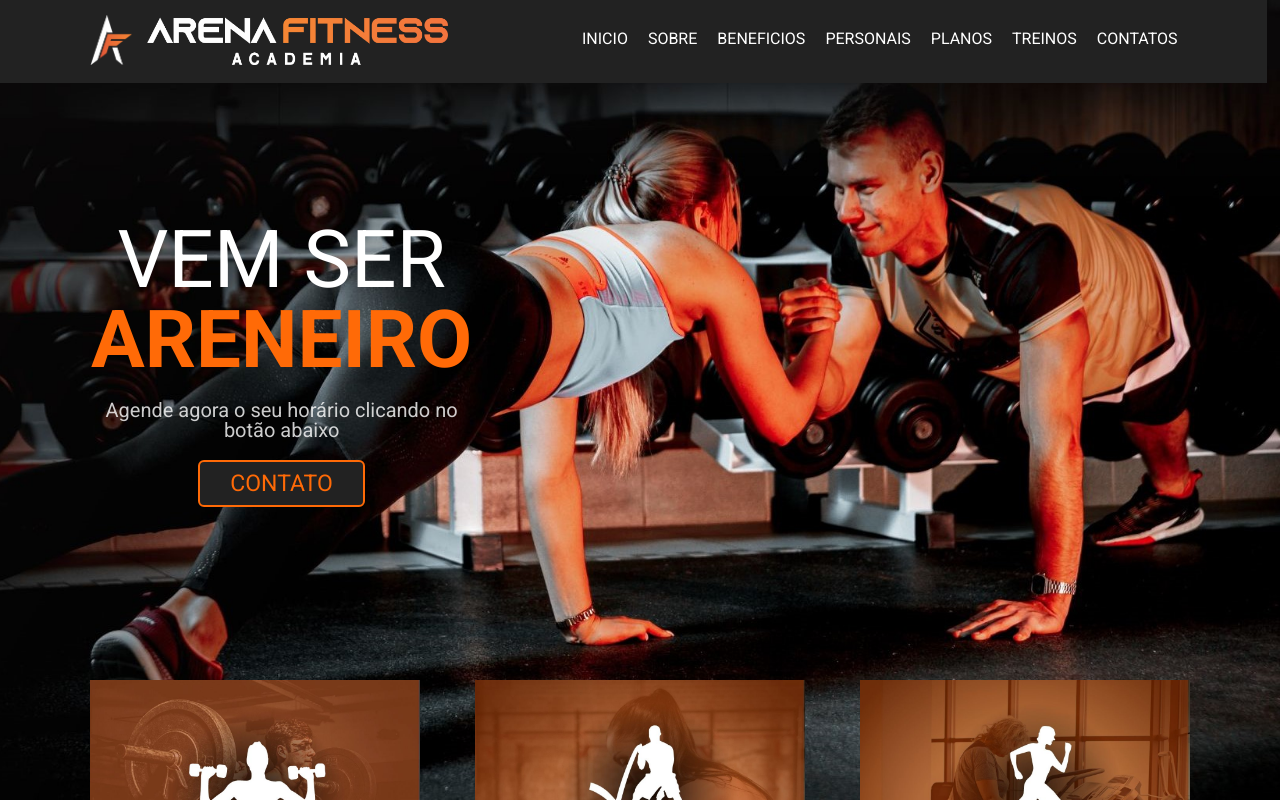
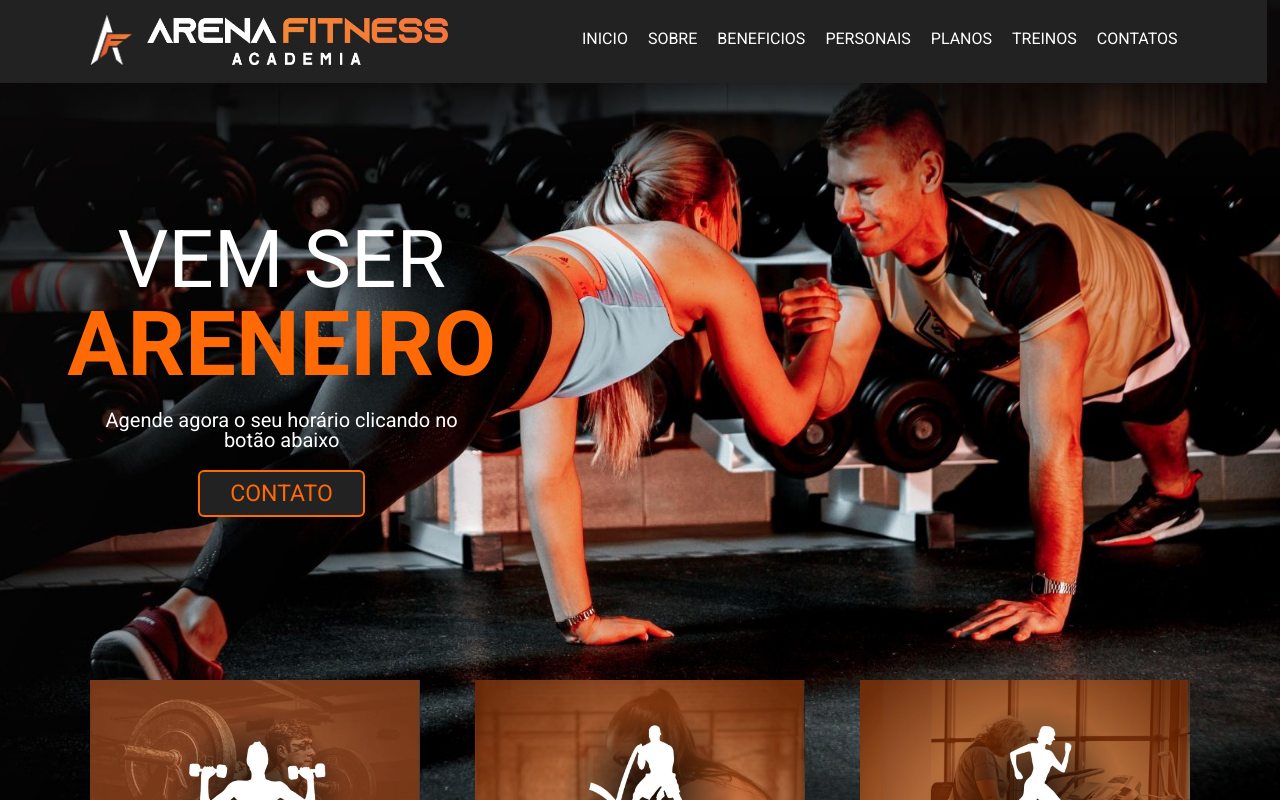
Before and after one commit to RickFerreira/arena-fitness, a React (Create React App) app: page / in a window 1280 px wide. Shown: the top 800 px of the page. Built offline with nearby package versions, Linux system fonts and the light colour scheme.

Commit message:
Pequena alteração de css

```diff
--- a/src/pages/Inicio/Inicio.module.scss
+++ b/src/pages/Inicio/Inicio.module.scss
@@ -58,7 +58,7 @@
         }
         span{
             color: $laranja;
-            font-size: 80px;
+            font-size: 90px;
             margin-top: 20px;
             font-weight: bold;
         }
@@ -66,7 +66,6 @@
             color: white;
             font-size: 20px;
             margin-top: 20px;
-            opacity: 0.8;
         }
         a{
             color: $laranja;
```
